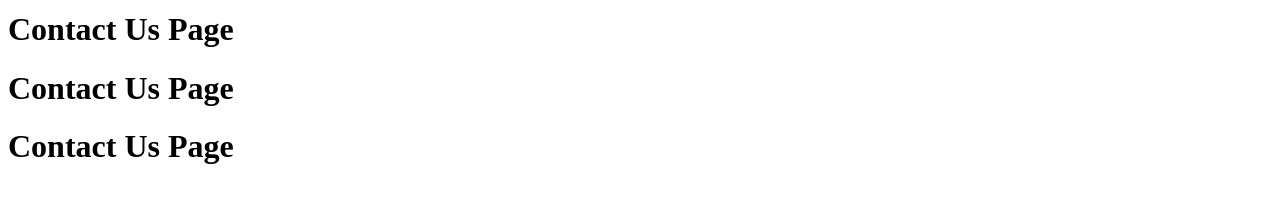
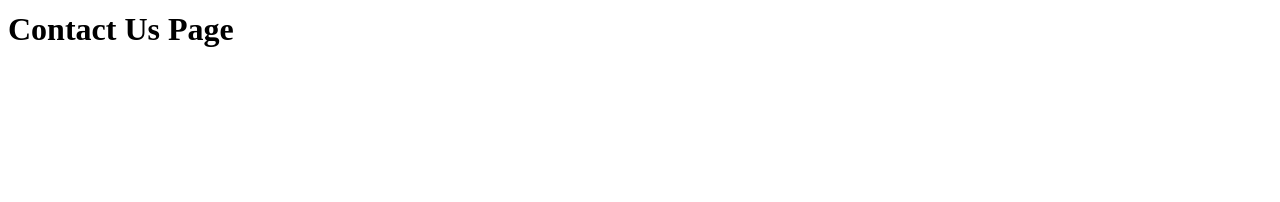
Before and after one commit to RamitRoshan/bite-now, a React (Vite) app: page /contact in a window 1280 px wide. Shown: the part 174-376 px from the top of the page. Built offline with nearby package versions, Linux system fonts and the light colour scheme.

Commit message:
update contact

```diff
--- a/src/components/Contact.js
+++ b/src/components/Contact.js
@@ -2,8 +2,7 @@ const Contact = () => {
     return (
         <div>
             <h1>Contact Us Page</h1>
-            <h1>Contact Us Page</h1>
-            <h1>Contact Us Page</h1>
+
 
         </div>
     );
```
